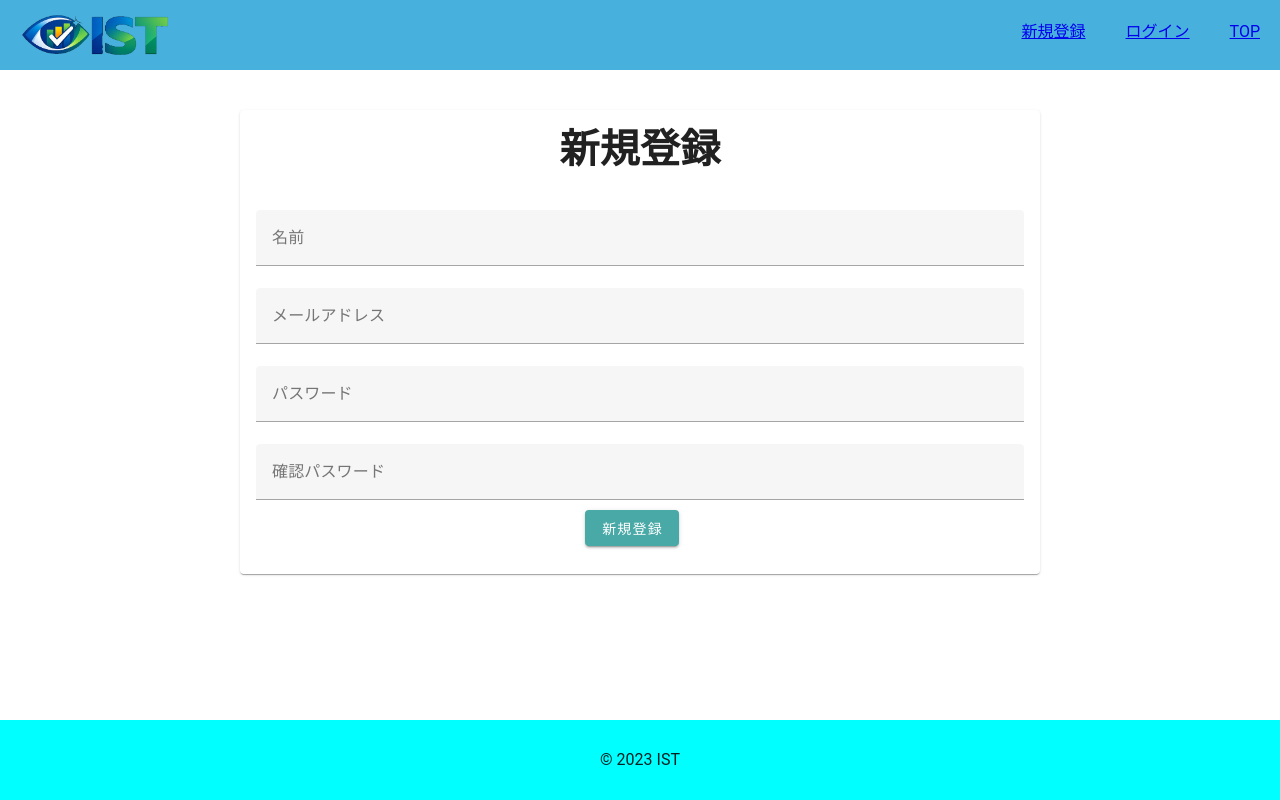
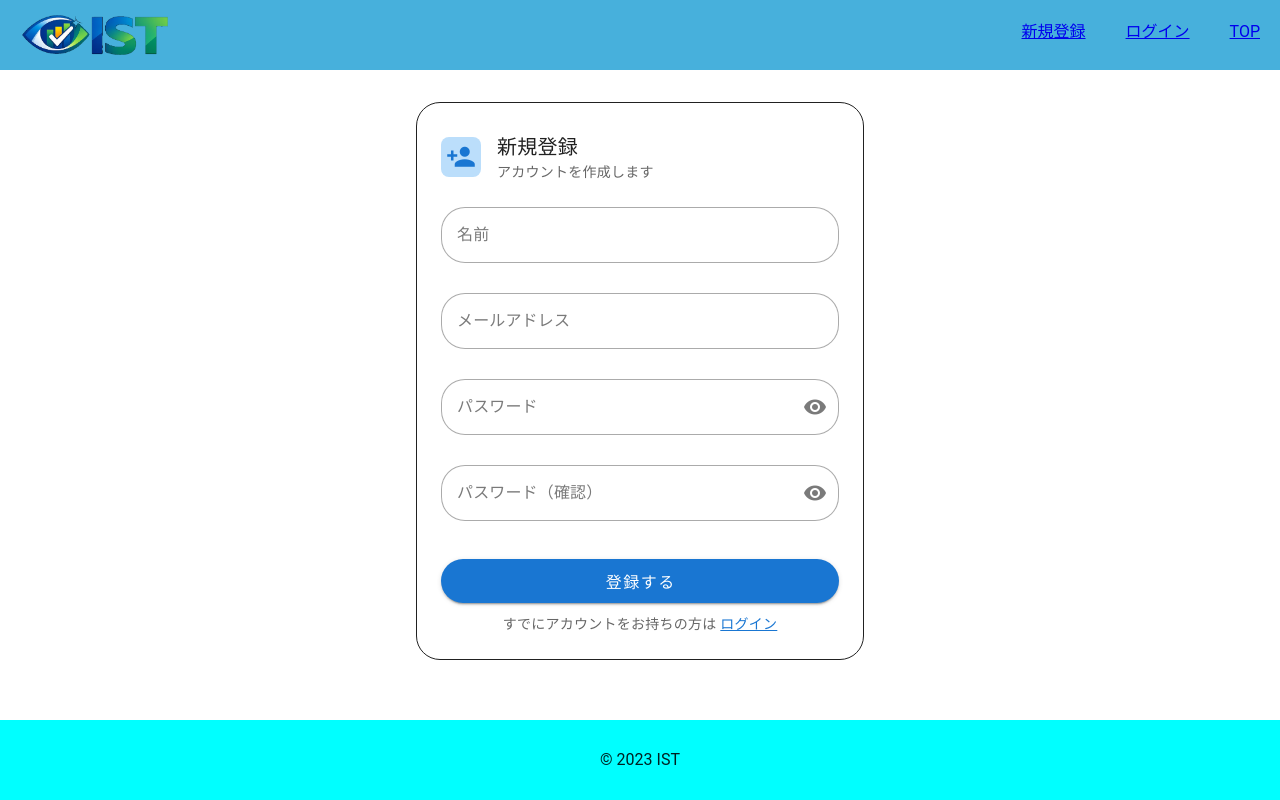
Before and after one commit to tomoki4321/okan_task_vue.js, a Vue app: page /sinup in a window 1280 px wide. Built offline with nearby package versions, Linux system fonts and the light colour scheme.

Commit message:
新規登録画面のデザインを変更

```diff
--- a/src/views/login/Sinup.vue
+++ b/src/views/login/Sinup.vue
@@ -11,6 +11,10 @@ const user = reactive({
   password: "",
   password_confirmation: ""
 });
+
+// パスワードの表示・非表示
+const showPassword = ref(false);
+const showConfirm = ref(false);
 
 //バリデーション
 const form = ref();
@@ -37,36 +41,92 @@ const onSignup = async (): Promise<void> => {
 };
 </script>
 
+<template>
+  <div style="max-width: 480px; margin: 0 auto; padding: 32px 16px;">
+    <v-card rounded="xl" variant="outlined" class="pa-2">
+      <v-card-title>
+        <div style="display: flex; align-items: center; gap: 16px; padding-top: 12px;">
+          <v-avatar rounded="lg" color="blue-lighten-4" size="40" style="flex-shrink: 0;">
+            <v-icon icon="mdi-account-plus" color="blue-darken-2" />
+          </v-avatar>
+          <div>
+            <div class="text-h6">新規登録</div>
+            <div class="text-body-2 text-medium-emphasis">アカウントを作成します</div>
+          </div>
+        </div>
+      </v-card-title>
+      <v-card-text class="pt-4">
+        <v-form ref="form">
+          <!-- 名前 -->
+          <v-text-field
+            v-model="user.name"
+            :rules="userNameRules"
+            label="名前"
+            placeholder="例：山田太郎"
+            variant="outlined"
+            :rounded="'xl'"
+            class="mb-2"
+          />
 
-<template>
-  <div class="sinup">
-      <v-card class="mx-auto mt-5" width="800px">
-      <v-card-title>
-        <h1>新規登録</h1>
-      </v-card-title>
-      <v-card-text>
-        <v-form ref="form">
-          <v-text-field label="名前" v-model="user.name" :rules="userNameRules"/>
-          <v-text-field label="メールアドレス" v-model="user.email" :rules="emailRules"/>
-          <v-text-field label="パスワード" v-model="user.password" :rules="passwordRules" type="password" placeholder="******************"/>
-          <v-text-field label="確認パスワード" v-model="user.password_confirmation" :rules="passwordConfirmationRules" type="password" placeholder="******************"/>
-          <v-row class="justify-center mb-3">
-            <v-btn @click="onSignup" class="mr-4" color="secondary">新規登録</v-btn>
-          </v-row>
+          <!-- メールアドレス -->
+          <v-text-field
+            v-model="user.email"
+            :rules="emailRules"
+            label="メールアドレス"
+            placeholder="例：taro@example.com"
+            type="email"
+            variant="outlined"
+            :rounded="'xl'"
+            class="mb-2"
+          />
+
+          <!-- パスワード -->
+          <v-text-field
+            v-model="user.password"
+            :rules="passwordRules"
+            label="パスワード"
+            placeholder="6文字以上"
+            :type="showPassword ? 'text' : 'password'"
+            :append-inner-icon="showPassword ? 'mdi-eye-off' : 'mdi-eye'"
+            @click:append-inner="showPassword = !showPassword"
+            variant="outlined"
+            :rounded="'xl'"
+            class="mb-2"
+          />
+
+          <!-- パスワード（確認） -->
+          <v-text-field
+            v-model="user.password_confirmation"
+            :rules="passwordConfirmationRules"
+            label="パスワード（確認）"
+            placeholder="もう一度入力"
+            :type="showConfirm ? 'text' : 'password'"
+            :append-inner-icon="showConfirm ? 'mdi-eye-off' : 'mdi-eye'"
+            @click:append-inner="showConfirm = !showConfirm"
+            variant="outlined"
+            :rounded="'xl'"
+            class="mb-4"
+          />
+
+          <!-- 登録ボタン -->
+          <v-btn
+            @click="onSignup"
+            block
+            rounded="pill"
+            color="blue-darken-2"
+            size="large"
+            class="mb-3"
+          >登録する</v-btn>
+
+          <!-- ログインへの導線 -->
+          <div class="text-center text-body-2 text-medium-emphasis">
+            すでにアカウントをお持ちの方は
+            <RouterLink to="/login" class="text-blue-darken-2">ログイン</RouterLink>
+          </div>
         </v-form>
       </v-card-text>
     </v-card>
   </div>
 </template>
 
-
-<style scoped>
-.sinup{
-  margin:auto;
-  padding-top:20px;
-}
-h1{
-  text-align: center;
-  padding-bottom: 20px;
-}
-</style>
+<style scoped></style>
```
